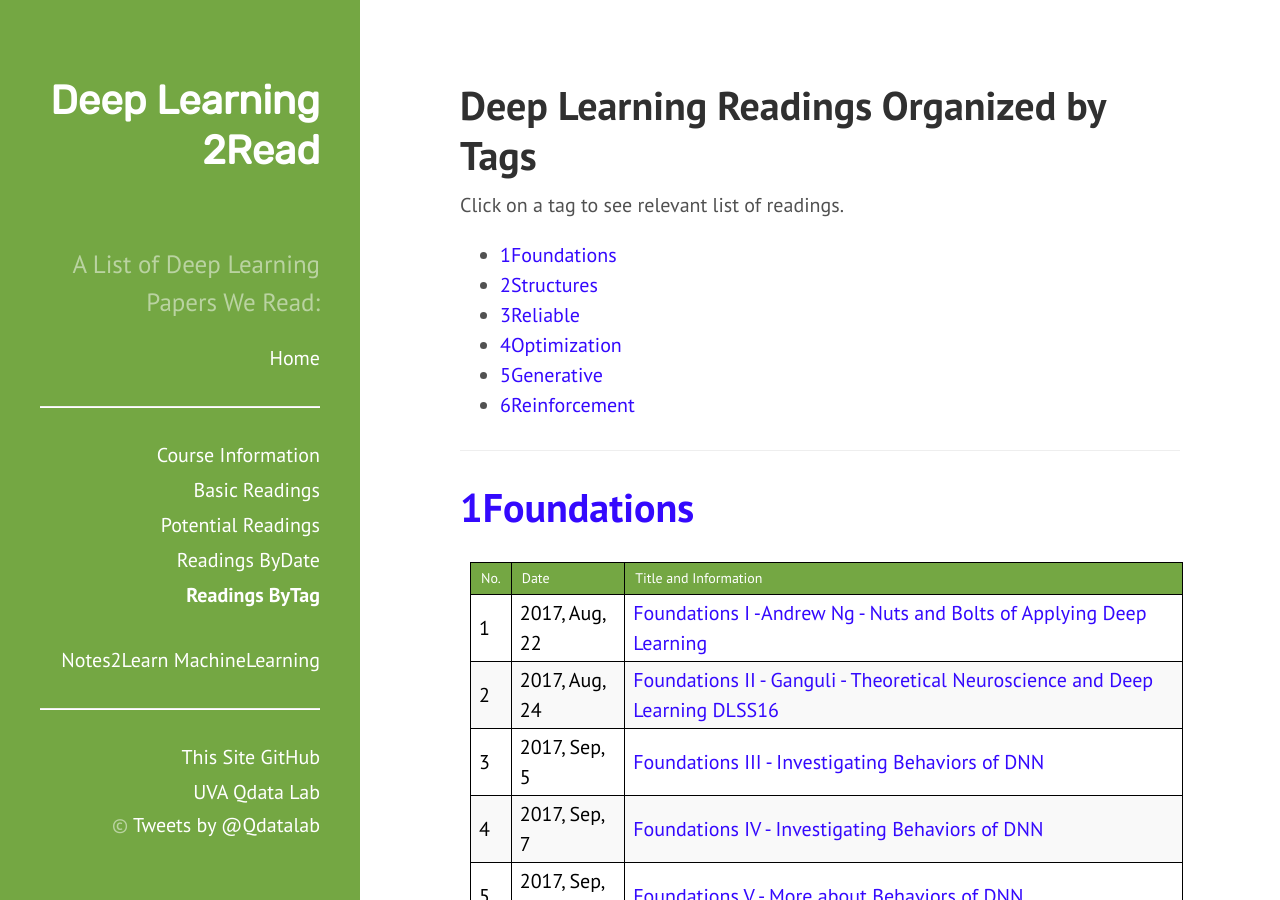
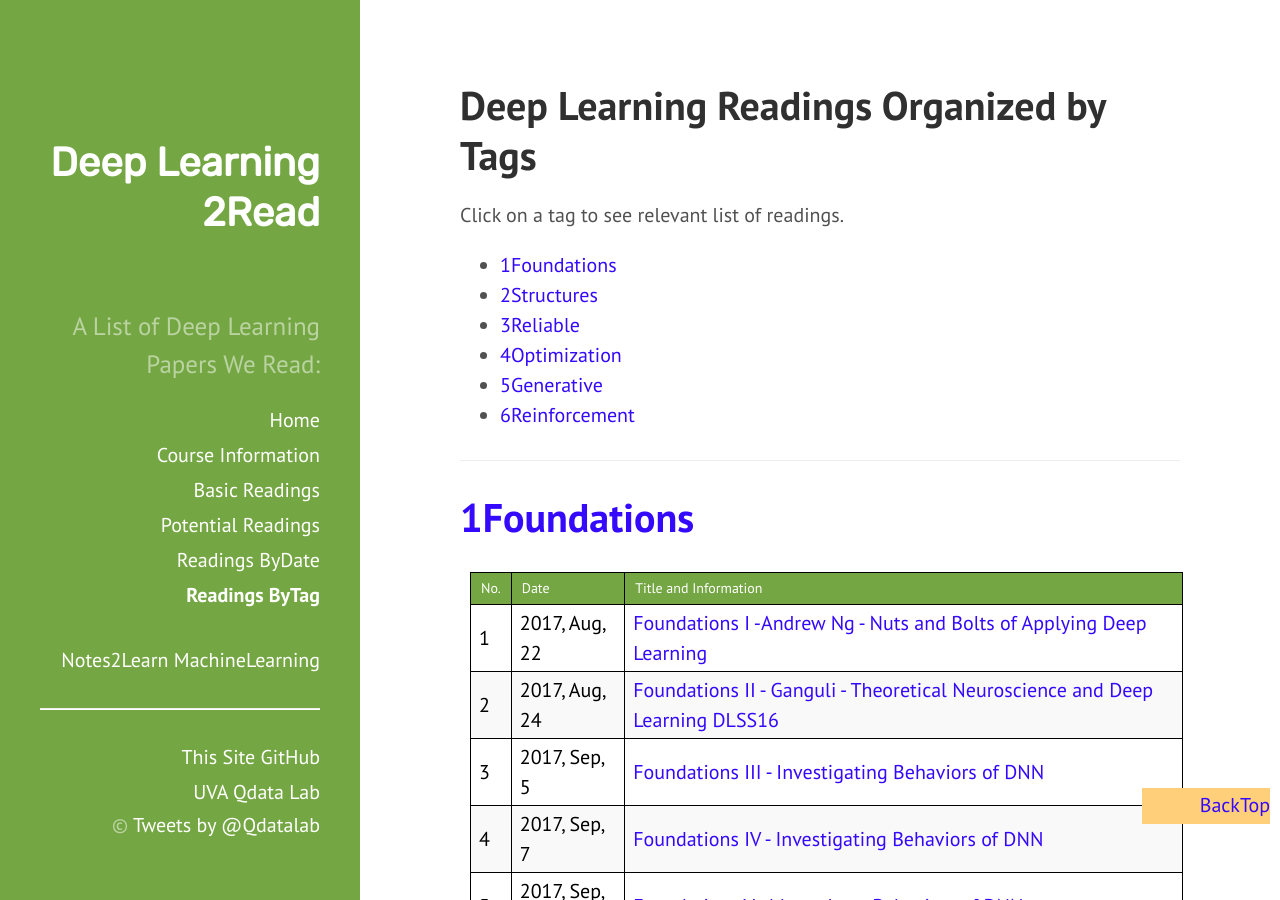
Before and after one commit to QData/deep2Read, a Jekyll site: the page built from ReadingsIndexByTags.md, in a window 1280 px wide and 900 px high. Built offline with Jekyll 4.4.1, drawn with Linux system fonts in a browser that asks for light colours.

Commit message:
revise format of Index2Tag page

```diff
--- a/ReadingsIndexByTags.md
+++ b/ReadingsIndexByTags.md
@@ -3,6 +3,7 @@
 title: Readings ByTag
 desc: "Deep Learning Readings Organized by Tags"
 ---
+<p><a name="topPage"></a></p>
 
 
 Click on a tag to see relevant list of readings.
@@ -79,3 +80,8 @@
 ***
 
 {% endfor %}
+
+
+<div style="position: fixed; bottom: 76px; right:10px; width: 128px; height: 36px; background-color: #FFCF79;">
+<a style="position: fixed; bottom:80px; right:10px;" href="#topPage" title="Back to Top">BackTop</a>
+</div>
--- a/_includes/sidebar.html
+++ b/_includes/sidebar.html
@@ -16,7 +16,6 @@
         The code below dynamically generates a sidebar nav of pages with
         `layout: page` in the front-matter. See readme for usage.
       {% endcomment %}
-      <hr>
 
       {% assign pages_list = site.pages %}
       {% for node in pages_list %}
```
